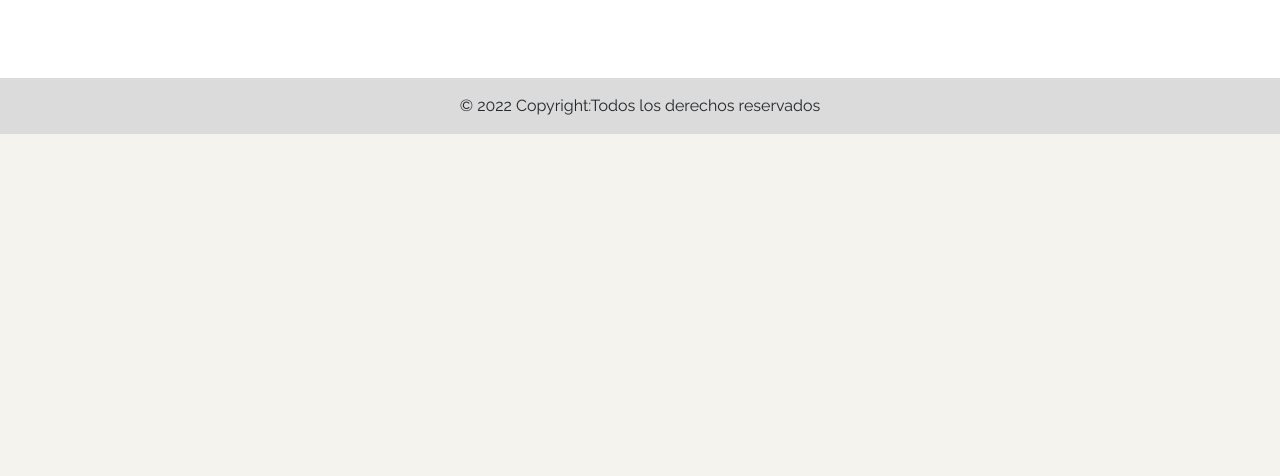
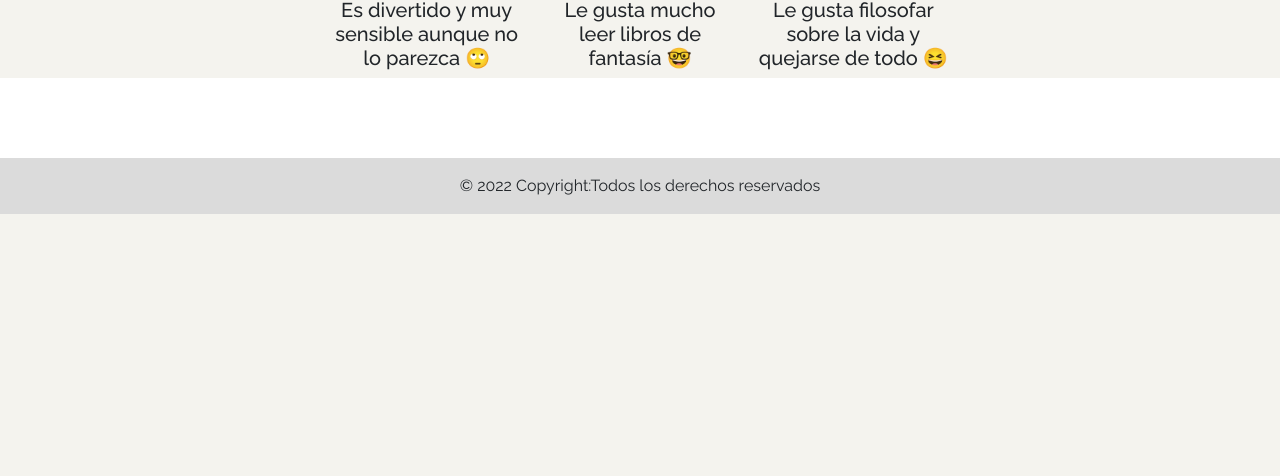
Before and after one commit to nonphoenix/u2F, a plain HTML site: page amigos.html in a window 1280 px wide. Shown: the part 324-800 px from the top of the page. Drawn offline with nearby package versions, Linux system fonts and the light colour scheme.

Commit message:
Update amigos.html

```diff
--- a/amigos.html
+++ b/amigos.html
@@ -81,14 +81,17 @@
           <section class="col-12 col-md-2">
             <img src="./img/omaicat.png" class="personas2" />
             <h3 class="t3 text-center">Walther</h3>
+            <h5 class="t5 text-center">Es divertido y muy sensible aunque no lo parezca 🙄</h5>
           </section>
           <section class="col-12 col-md-2">
             <img src="./img/Gloria.png" class="personas2" />
             <h3 class="t3 text-center">Gloria</h3>
+            <h5 class="t5 text-center">Le gusta mucho leer libros de fantasía 🤓</h5>
           </section>
           <section class="col-12 col-md-2">
             <img src="./img/cesar.png" class="personas2" />
             <h3 class="t3 text-center">Cesar</h3>
+            <h5 class="t5 text-center">Le gusta filosofar sobre la vida y quejarse de todo 😆</h5>
           </section>
           <section class="col-12 col-md-2"></section>
         </section>
```
